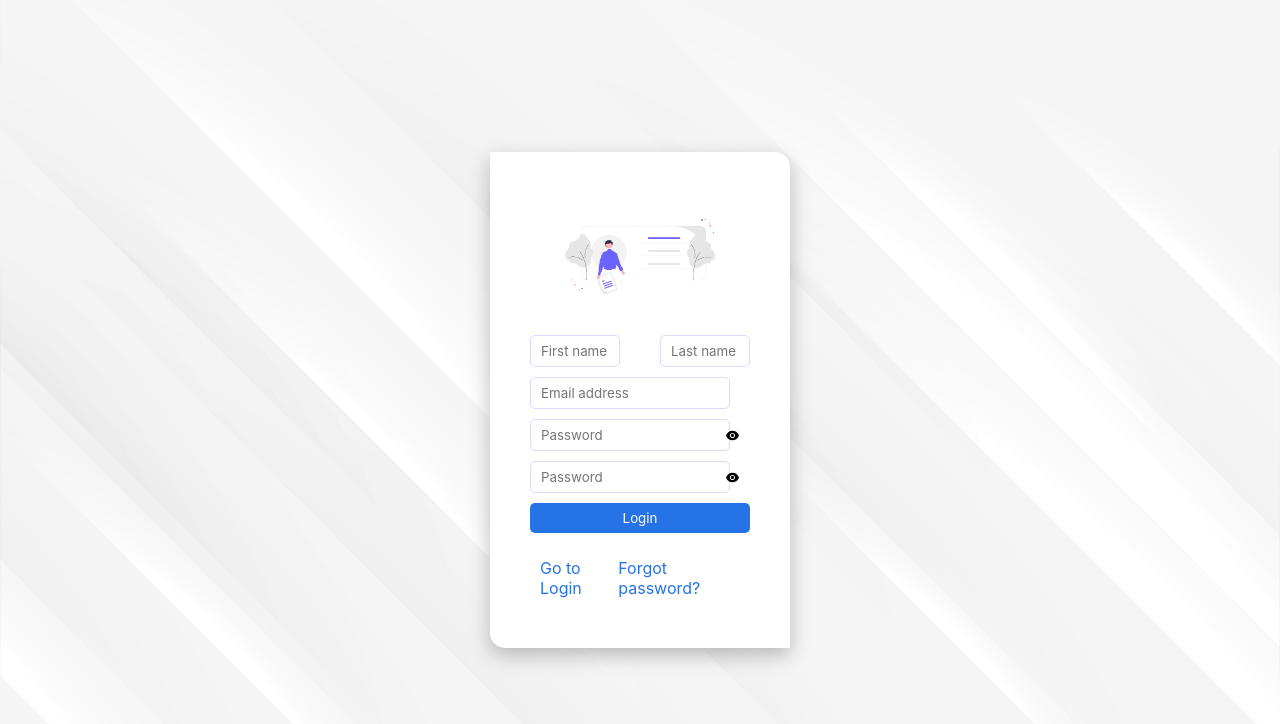
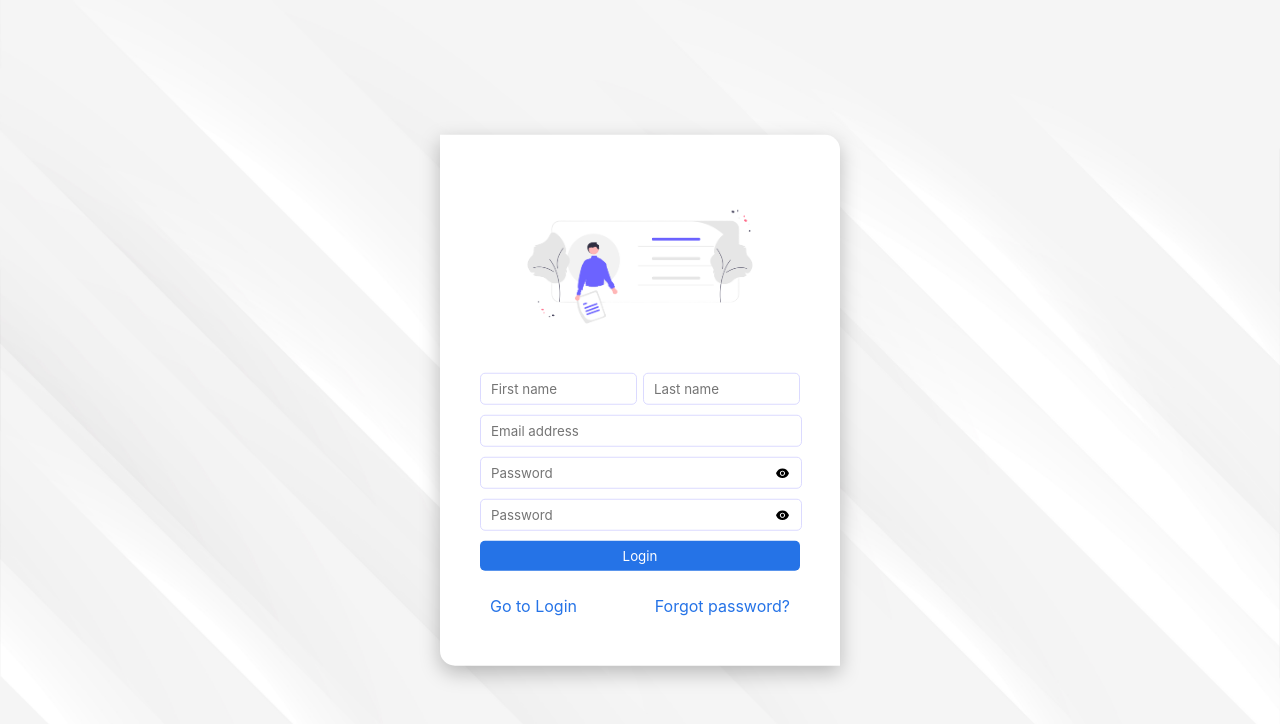
Before and after one commit to hrvlionME/QSD24-frontend, a React (Create React App) app: page /signup in a window 1280 px wide. Shown: the top 724 px of the page. Built offline with nearby package versions, Linux system fonts and the light colour scheme; a web font is replaced by a local one.

Commit message:
fix box-sizing

```diff
--- a/src/pages/ForgotPasswordPage/ForgotPasswordPage.module.css
+++ b/src/pages/ForgotPasswordPage/ForgotPasswordPage.module.css
@@ -9,6 +9,9 @@
     box-shadow: 0px 7px 20px rgba(0, 0, 0, 0.25);
     border-radius: 0 15px;
     background-color: #fff;
+    box-sizing: content-box;
+    -webkit-box-sizing: content-box;
+    -moz-box-sizing: content-box;
 }
 .img {
     width: 100%;
@@ -25,6 +28,9 @@
     width: 100%;
     border-radius: 5px;
     color: rgba(108, 99, 255, 1);
+    box-sizing: content-box;
+    -webkit-box-sizing: content-box;
+    -moz-box-sizing: content-box;
 }
 .emailInput:focus {
     outline: none;
--- a/src/pages/LoginPage/LoginPage.module.css
+++ b/src/pages/LoginPage/LoginPage.module.css
@@ -14,6 +14,9 @@
     box-shadow: 0px 7px 20px rgba(0, 0, 0, 0.25);
     border-radius: 0 15px;
     background-color: #fff;
+    box-sizing: content-box;
+    -webkit-box-sizing: content-box;
+    -moz-box-sizing: content-box;
 }
 .input {
     padding: 7px 10px;
@@ -23,6 +26,9 @@
     width: 100%;
     border-radius: 5px;
     outline: none;
+    box-sizing: content-box;
+    -webkit-box-sizing: content-box;
+    -moz-box-sizing: content-box;
 }
 .validInput:focus {
     background-color: var(--auth-input-focus);
--- a/src/pages/SignupPage/SignupPage.module.css
+++ b/src/pages/SignupPage/SignupPage.module.css
@@ -14,6 +14,9 @@
     box-shadow: 0px 7px 20px rgba(0, 0, 0, 0.25);
     border-radius: 0 15px;
     background-color: #fff;
+    box-sizing: content-box;
+    -webkit-box-sizing: content-box;
+    -moz-box-sizing: content-box;
 }
 .input {
     padding: 7px 10px;
@@ -23,6 +26,9 @@
     width: 100%;
     border-radius: 5px;
     outline: none;
+    box-sizing: content-box;
+    -webkit-box-sizing: content-box;
+    -moz-box-sizing: content-box;
 }
 .validInput:focus {
     background-color: var(--auth-input-focus);
```
